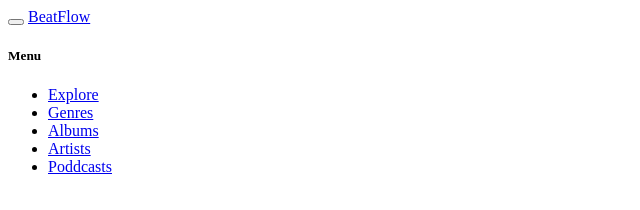
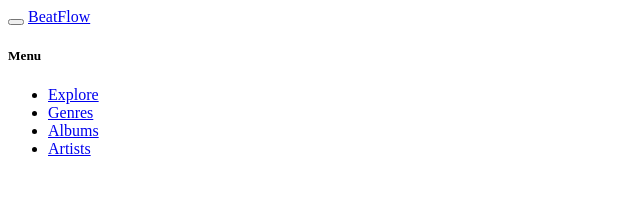
Before and after one commit to gunita27/BeatFlow, a plain HTML site: page index.html in a window 1280 px wide. Shown: the full height of the page, 0-640 px from the left. Drawn offline with Linux system fonts and the light colour scheme.

Commit message:
update index.html

```diff
--- a/index.html
+++ b/index.html
@@ -34,10 +34,6 @@
                         <i class='bx bxs-microphone'></i>
                         <a href="#">Artists</a>
                     </li>
-                    <li>
-                        <i class='bx bxs-radio'></i>
-                        <a href="#">Poddcasts</a>
-                    </li>
                 </ul>
             </div>
 </body>
```
